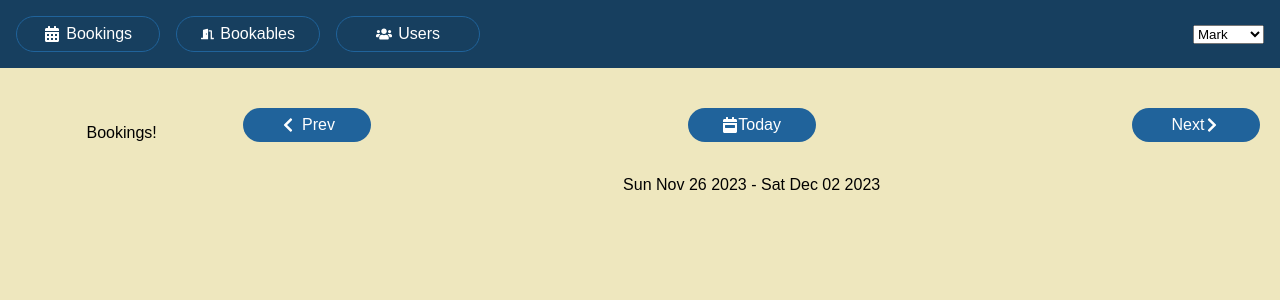
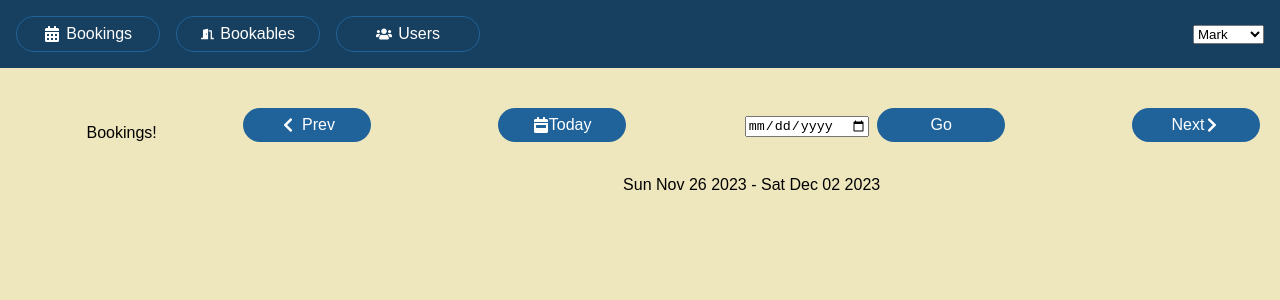
Before and after one commit to olusolaadek/react-booking-app, a React (Create React App) app: page /bookings in a window 1280 px wide. Shown: the top 300 px of the page. Built offline with nearby package versions, Linux system fonts and the light colour scheme; data requests are answered from the project's data file.

Commit message:
added date control to WeekPicker component

```diff
--- a/src/components/Bookables/BookablesList.jsx
+++ b/src/components/Bookables/BookablesList.jsx
@@ -1,4 +1,4 @@
-import { useState, useEffect, Fragment, useReducer } from "react";
+import { useEffect, Fragment, useReducer, useRef } from "react";
 // import { bookables } from "../../static.json";
 // import { data } from "../../data";
 import { default as data } from "../../static.json";
@@ -30,6 +30,9 @@ export default function BookablesList() {
   const bookablesInGroup = bookables.filter((b) => b.group === group); // bookables.filter((b) => b.group === group);
   const bookable = bookablesInGroup[bookableIndex];
   const groups = [...new Set(bookables.map((b) => b.group))];
+  //
+  const timerRef = useRef(null);
+  const nextBtnRef = useRef();
 
   useEffect(() => {
     dispatch({ type: ACTION_TYPES.FETCH_BOOKABLES_REQUEST });
@@ -45,20 +48,29 @@ export default function BookablesList() {
       );
   }, []);
 
+  useEffect(() => {}, []);
+
+  function stopPresentation() {
+    clearInterval(timerRef.current);
+  }
+
   function changeBookable(selectedIndex) {
     dispatch({ type: ACTION_TYPES.SET_BOOKABLE, payload: selectedIndex });
+    nextBtnRef.current.focus();
     // setBookableIndex(selectedIndex);
     // console.log(selectedIndex);
   }
 
   function changeGroup(event) {
     dispatch({ type: ACTION_TYPES.SET_GROUP, payload: event.target.value });
+    nextBtnRef.current.focus();
     // setGroup(event.target.value);
     // setBookableIndex(0);
   }
 
   function nextBookable() {
     dispatch({ type: ACTION_TYPES.NEXT_BOOKABLE });
+
     // setBookableIndex((i) => (i + 1) % bookablesInGroup.length);
   }
   const toggleDetails = () => {
@@ -108,7 +120,12 @@ export default function BookablesList() {
           ))}
         </ul>
         <p>
-          <button className="btn" onClick={nextBookable} autoFocus>
+          <button
+            className="btn"
+            ref={nextBtnRef}
+            onClick={nextBookable}
+            autoFocus
+          >
             <FaArrowRight />
             <span>Next</span>
           </button>
@@ -130,6 +147,9 @@ export default function BookablesList() {
                     />
                     Show Details
                   </label>
+                  <button className="btn" onClick={stopPresentation}>
+                    Stop
+                  </button>
                 </span>
               </div>
               <p>{bookable.notes}</p>
--- a/src/components/Bookings/WeekPicker.jsx
+++ b/src/components/Bookings/WeekPicker.jsx
@@ -1,12 +1,26 @@
-import React from "react";
+import React, { useRef } from "react";
 import reducer from "./weekReducer";
 import { getWeek } from "../../utils/date-wrangler";
 import { useReducer } from "react";
 import { ACTIONS } from "./weekReducer";
-import { FaCalendarWeek, FaChevronLeft, FaChevronRight } from "react-icons/fa";
+import {
+  FaCalendarWeek,
+  FaChevronLeft,
+  FaChevronRight,
+  FaCalendarCheck,
+} from "react-icons/fa";
 
 const WeekPicker = ({ date = new Date() }) => {
   const [week, dispatch] = useReducer(reducer, date, getWeek);
+  const textboxRef = useRef();
+
+  function gotoDate() {
+    dispatch({
+      type: "SET_DATE",
+      payload: textboxRef.current.value,
+    });
+  }
+
   return (
     <div>
       <p className="date-picker">
@@ -19,6 +33,12 @@ const WeekPicker = ({ date = new Date() }) => {
         <button onClick={() => dispatch({ type: ACTIONS.TODAY })}>
           <FaCalendarWeek /> <span>Today</span>
         </button>
+        <span>
+          <input type="date" ref={textboxRef} placeholder="e.g. 2024-02-08" />
+          <button className="go btn" onClick={gotoDate}>
+            Go
+          </button>
+        </span>
         <button onClick={() => dispatch({ type: ACTIONS.NEXT_WEEK })}>
           <span>Next</span> <FaChevronRight />
         </button>
--- a/src/components/Bookings/weekReducer.js
+++ b/src/components/Bookings/weekReducer.js
@@ -8,7 +8,7 @@ export default function reducer(state, action) {
     case "TODAY":
       return getWeek(new Date());
     case "SET_DATE":
-      return getWeek(action.payload);
+      return getWeek(new Date(action.payload));
     default:
       throw new Error(`Unknow action type: ${action.type}`);
   }
--- a/src/components/Users/UserPicker.js
+++ b/src/components/Users/UserPicker.js
@@ -11,7 +11,7 @@ export default function UserPicker() {
       .then((resp) => resp.json())
       .then((data) => {
         setUsers(data);
-        console.log(data);
+        // console.log(data);
       });
   }, []);
 
--- a/src/utils/date-wrangler.js
+++ b/src/utils/date-wrangler.js
@@ -1,4 +1,5 @@
 export function addDays(date, daysToAdd) {
+  console.log("Date: ", date);
   const clone = new Date(date.getTime());
   clone.setDate(clone.getDate() + daysToAdd);
   return clone;
```
